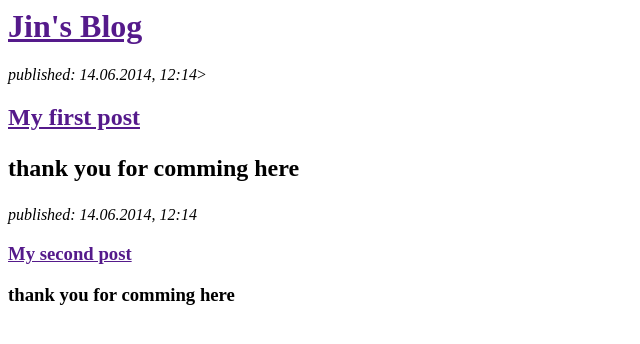
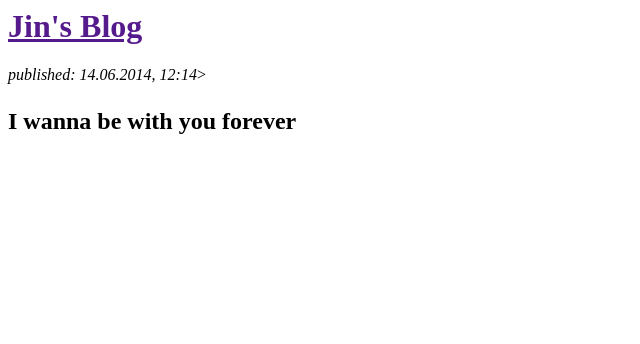
Before and after one commit to blurry-vision/my-first-blog, a Django app: page / in a window 1280 px wide. Shown: the top 344 px of the page, without its empty margins (0-640 px from the left). Run offline with Django 3.2, Linux system fonts and the light colour scheme.

Commit message:
changed the HTML text

```diff
--- a/blog/templates/blog/post_list.html
+++ b/blog/templates/blog/post_list.html
@@ -9,15 +9,11 @@
 
 		<div>
 			<p><em>published: 14.06.2014, 12:14</em>></p>
-			<h2><a href="">My first post</a><h2>
-			<p>thank you for comming here</p>
+			<h2><a href=""I lov you Lucy></a><h2>
+			<p>I wanna be with you forever</p>
 		</div>
 
-		<div>
-			<p><em>published: 14.06.2014, 12:14</em></p>
-			<h3><a href="">My second post</a><h3>
-			<p>thank you for comming here</p>
-		</div>
+
 	</body>
 
 </html>
```
